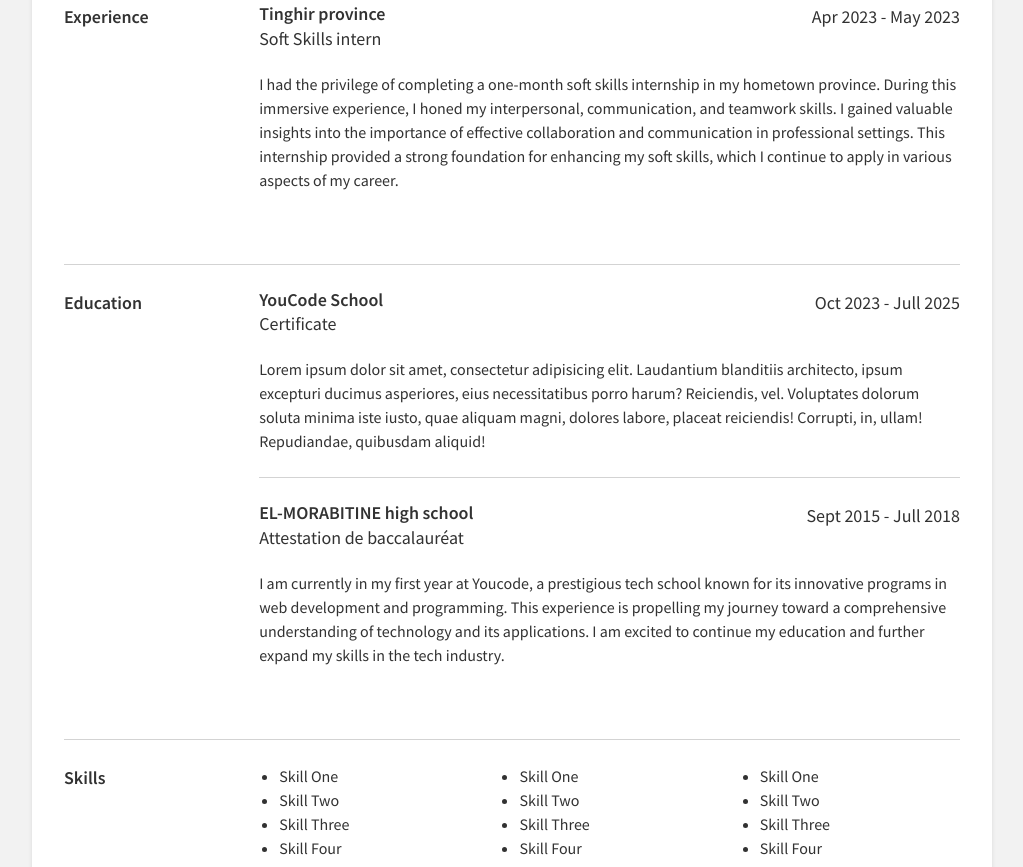
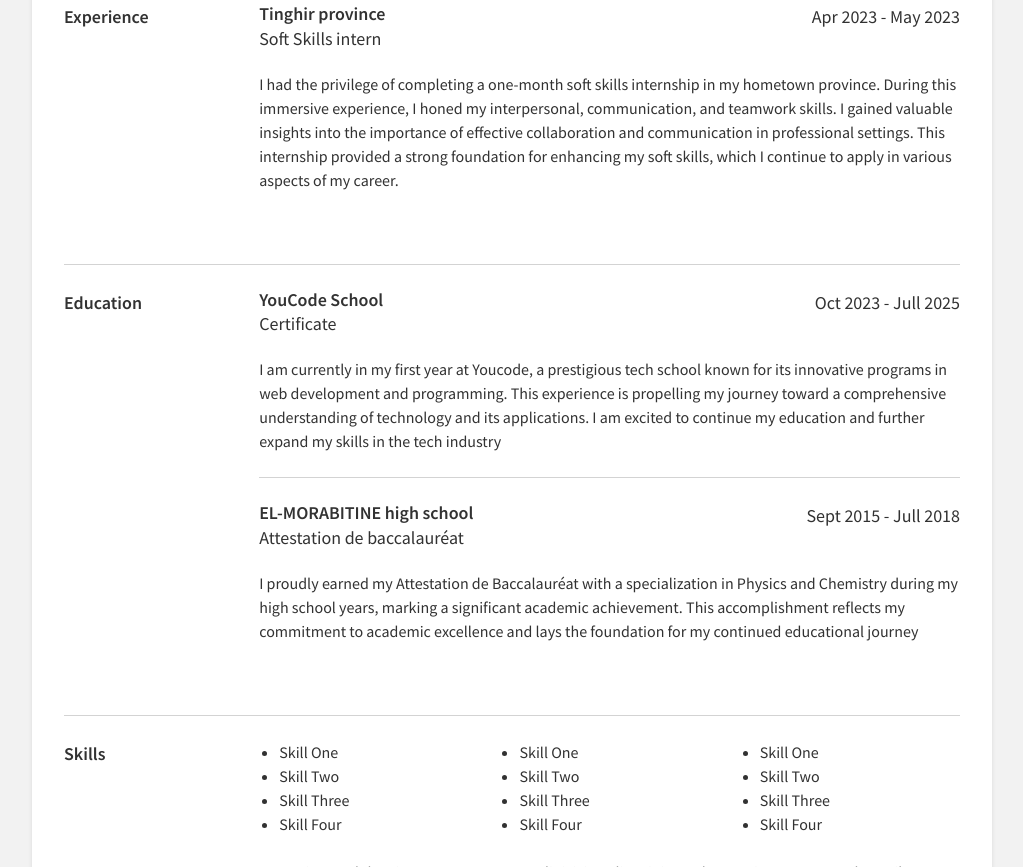
Before and after one commit to abdelghani1002/my-resume, a plain HTML site: page index.html in a window 1280 px wide. Shown: the part 376-1243 px from the top of the page, without its empty margins (128-1151 px from the left). Drawn offline with nearby package versions, Linux system fonts and the light colour scheme.

Commit message:
correct edtit

```diff
--- a/index.html
+++ b/index.html
@@ -89,10 +89,10 @@
               Oct 2023 - Jull 2025
             </div>
           </div> <!-- end job-title container -->
-          <p>Lorem ipsum dolor sit amet, consectetur adipisicing elit. Laudantium blanditiis architecto, ipsum excepturi
-            ducimus asperiores, eius necessitatibus porro harum? Reiciendis, vel. Voluptates dolorum soluta minima iste
-            iusto, quae aliquam magni, dolores labore, placeat reiciendis! Corrupti, in, ullam! Repudiandae, quibusdam
-            aliquid!</p>
+          <p>I am currently in my first year at Youcode, a prestigious tech school known for its innovative
+            programs in web development and programming. This experience is propelling my journey toward a
+            comprehensive understanding of technology and its applications. I am excited to continue my education
+            and further expand my skills in the tech industry</p>
         </div> <!-- end job -->
 
         <div class="job">
@@ -105,10 +105,10 @@
               Sept 2015 - Jull 2018
             </div>
           </div> <!-- end job-title container -->
-          <p>I am currently in my first year at Youcode, a prestigious tech school known for its innovative
-            programs in web development and programming. This experience is propelling my journey toward a
-            comprehensive understanding of technology and its applications. I am excited to continue my education
-            and further expand my skills in the tech industry.</p>
+          <p>I proudly earned my Attestation de Baccalauréat with a specialization in Physics and Chemistry
+            during my high school years, marking a significant academic achievement.
+            This accomplishment reflects my commitment to academic excellence and lays the foundation
+            for my continued educational journey</p>
         </div> <!-- end job -->
 
       </div>
```
Also changed, not shown: 1 other file.
